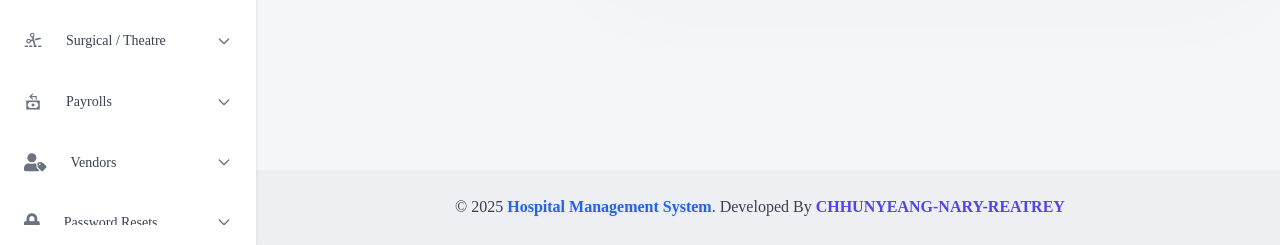
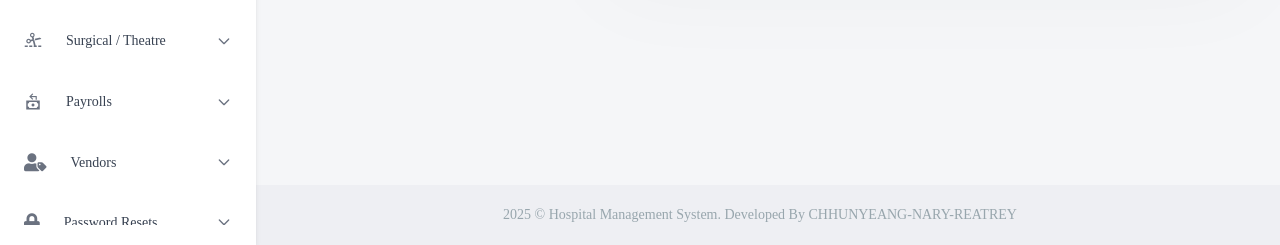
Before and after one commit to sengchhunyeang/Hospital-Application, a PHP site: page /backend/admin/his_admin_account.php in a window 1280 px wide. Shown: the part 555-800 px from the top of the page. Run offline with PHP 8.4, Linux system fonts and the light colour scheme; a user stored in the database is signed in; data comes from the database, SQL or seed files in the repository; some libraries are stand-ins or nearby versions; some web fonts are replaced.

Commit message:
edit logo

```diff
--- a/backend/admin/assets/inc/footer.php
+++ b/backend/admin/assets/inc/footer.php
@@ -1,18 +1,7 @@
 <footer class="footer">
-    <div class="container-fluid">
-        <div class="row">
-                <div class="col-md-12 text-center py-1">
-        <p class="text-sm md:text-base text-gray-700">
-            &copy; <?php echo date('Y'); ?>
-            <span class="font-bold text-blue-600 drop-shadow-sm">Hospital Management System</span>.
-            Developed By
-            <span class="font-semibold text-indigo-600 hover:text-blue-700 transition">
-            CHHUNYEANG-NARY-REATREY
-            </span>
-        </p>
+    <div class="container-fluid ">
+        <div class="col-md-12 text-center">
+            <?php echo date('Y'); ?> &copy; Hospital Management System. Developed By CHHUNYEANG-NARY-REATREY</a>
         </div>
-
-
         </div>
-    </div>
 </footer>
--- a/backend/admin/his_admin_logout.php
+++ b/backend/admin/his_admin_logout.php
@@ -19,7 +19,8 @@
         <!-- Logo -->
         <div class="mb-6">
             <a href="his_admin_logout.php">
-                <img src="assets/images/logo-dark.png" alt="Logo" class="mx-auto h-12">
+<!--                <img src="assets/images/logo.png" alt="Logo" class="mx-auto h-24">-->
+<!--                <div> HMS</div>-->
             </a>
         </div>
 
```
